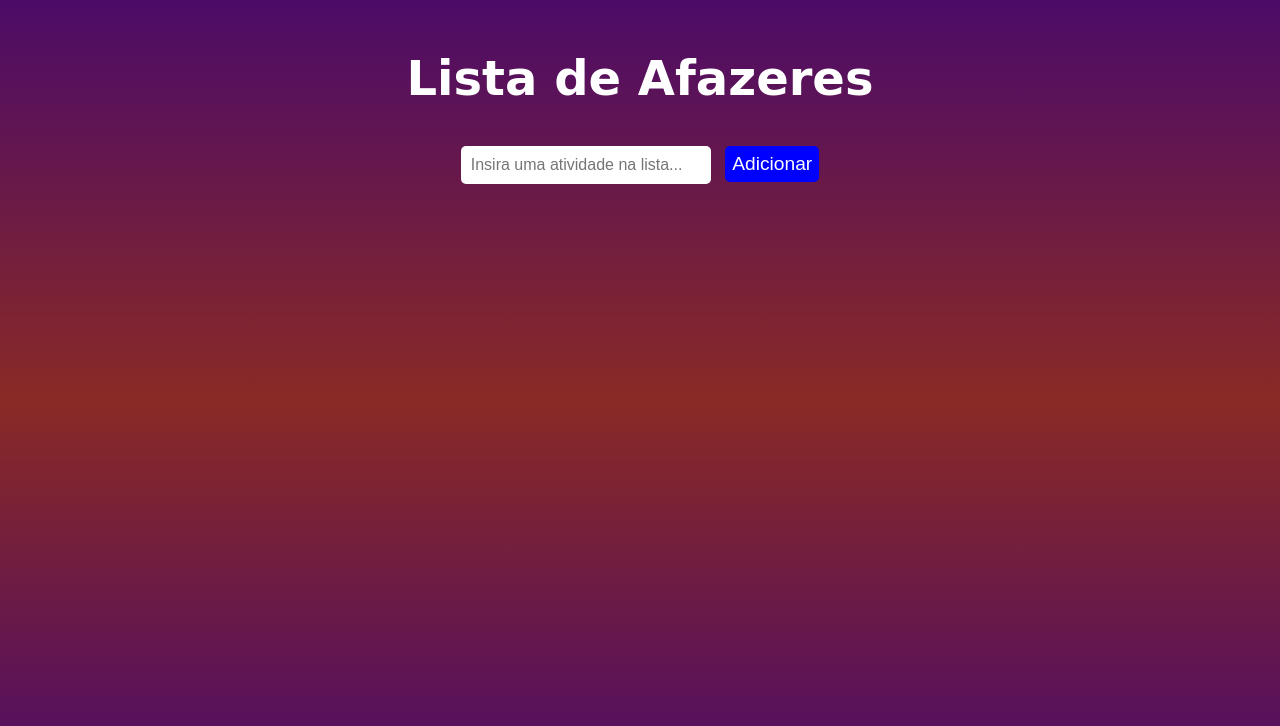
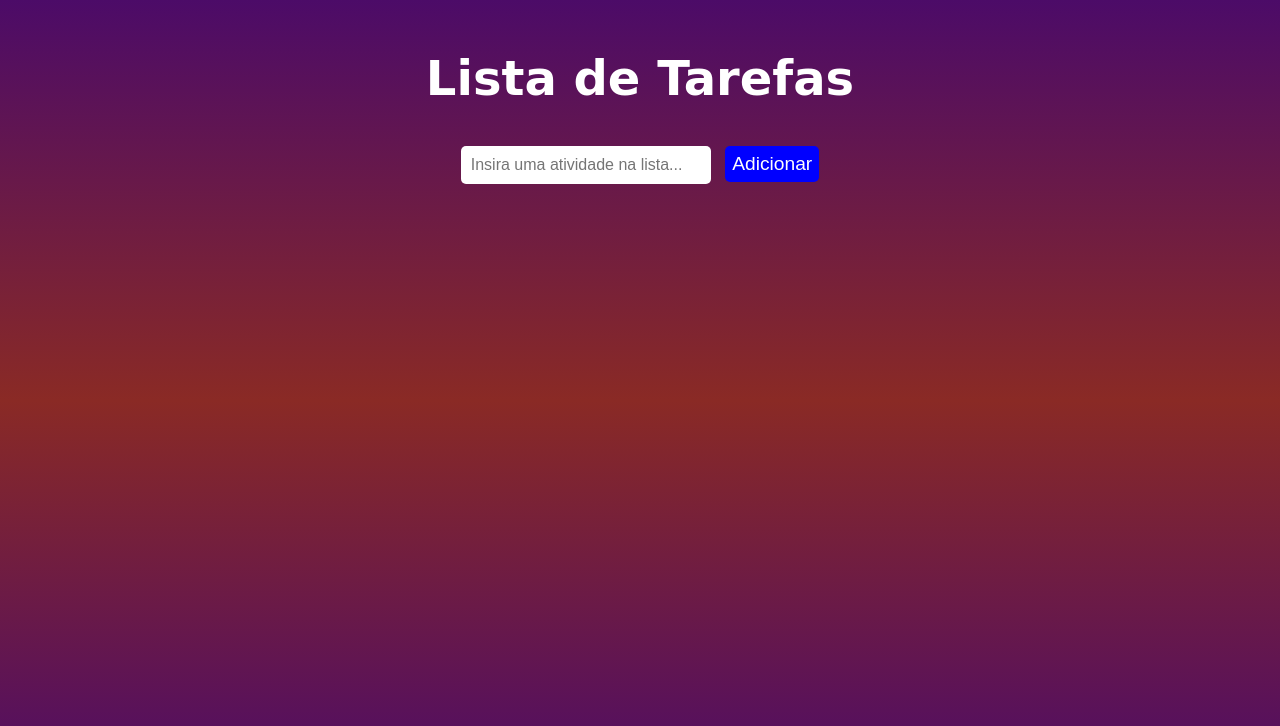
Before and after one commit to cleybsonol/DEVinHouse-Projeto1, a plain HTML site: page index.html in a window 1280 px wide. Shown: the top 726 px of the page. Drawn offline with Linux system fonts and the light colour scheme.

Commit message:
alteração do H1 e do tamanho do container

```diff
--- a/css/style.css
+++ b/css/style.css
@@ -28,7 +28,7 @@ ul {
 /* container onde ficará o conteúdo principal do site */
 
 .container {
-  min-width: 700px;
+  min-width: 50vw;
   min-height: 100vh;
   display: flex;
   flex-direction: column;
--- a/index.html
+++ b/index.html
@@ -17,7 +17,7 @@
 
 <body>
     <div class="container">
-        <h1>Lista de Afazeres</h1>
+        <h1>Lista de Tarefas</h1>
 
         <form class="todo-form">
             <input type="text" class="todo-input" maxlength="100" placeholder="Insira uma atividade na lista...">
```
